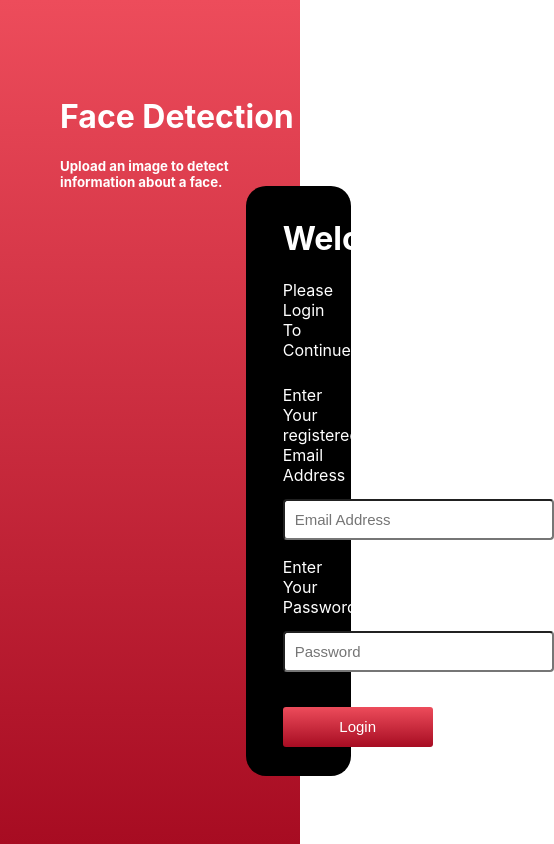
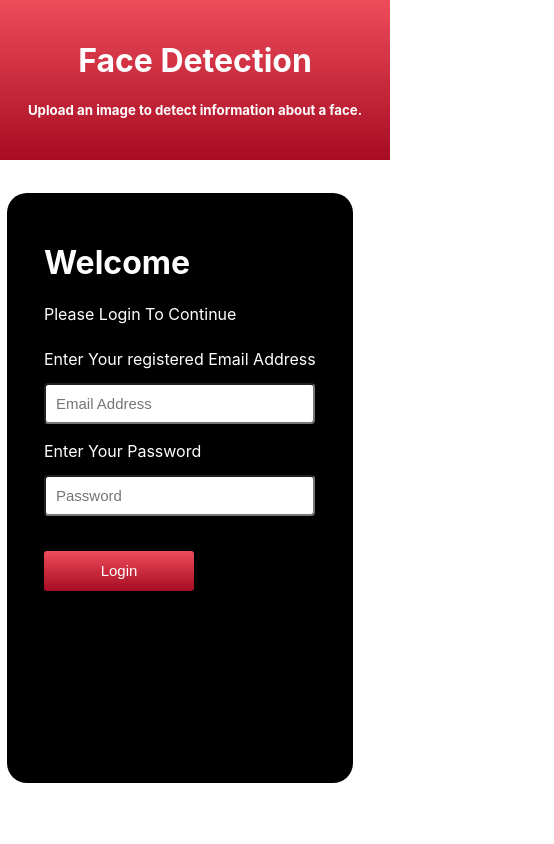
Before and after one commit to ashonweb/FaceDetectionApp, a React (Create React App) app: page / in a window 390 px wide. Shown: the whole page, 554 px wide, since content can reach past the window. Built offline with nearby package versions, Linux system fonts and the light colour scheme.

Commit message:
Mobile responsive for login page

```diff
--- a/src/App.js
+++ b/src/App.js
@@ -1,6 +1,7 @@
 import React, { Component } from 'react';
 import logo from './logo.svg';
 import './App.css';
+import './responsive.css';
 import LoginComponent from './LoginComponent';
 import {  Route, Switch } from 'react-router';
 import Facedetect from'./Facedetect';
--- a/src/index.js
+++ b/src/index.js
@@ -3,6 +3,8 @@ import ReactDOM from 'react-dom';
 import { HashRouter } from 'react-router-dom'
 import './index.css';
 import App from './App';
+import './responsive.css';
+
 import { Route, IndexRoute } from 'react-router';
 import Facedetect from './Facedetect';
 import * as serviceWorker from './serviceWorker';
--- /dev/null
+++ b/src/responsive.css
@@ -0,0 +1,36 @@
+@media only screen and (max-width: 400px) {
+  .App {
+   height: -webkit-fill-available;
+   background-image: linear-gradient(to bottom, rgb(237, 76, 91), rgb(167, 12, 34));
+  width:100%;
+  margin:auto;
+  padding:auto;
+  }
+
+  .head {
+    text-align: center;
+    padding: 5%;
+}
+
+  .login {
+    left: auto;
+    height: 70%;
+    background-color: black;
+    z-index: 1;
+    border-radius: 20px;
+    width: auto;
+    margin:7px;
+}
+
+.logincontent {
+  color: white;
+    padding: 5px;
+    margin-left: 32px;
+    margin-top: 7%;
+    font-weight: 400;
+    font-size: 16px;
+    margin-right: 32px;
+    margin-bottom: 30%;
+    width:auto;
+}
+}
--- a/src/routes.js
+++ b/src/routes.js
@@ -2,6 +2,8 @@ import React ,{Component} from 'react';
 
 import { Route, IndexRoute } from 'react-router';
 import App from './App';
+// import './resposive.css';
+
 import LoginComponent from './LoginComponent';
 import Facedetect from './Facedetect';
 import { Switch, Route } from 'react-router-dom'
```
